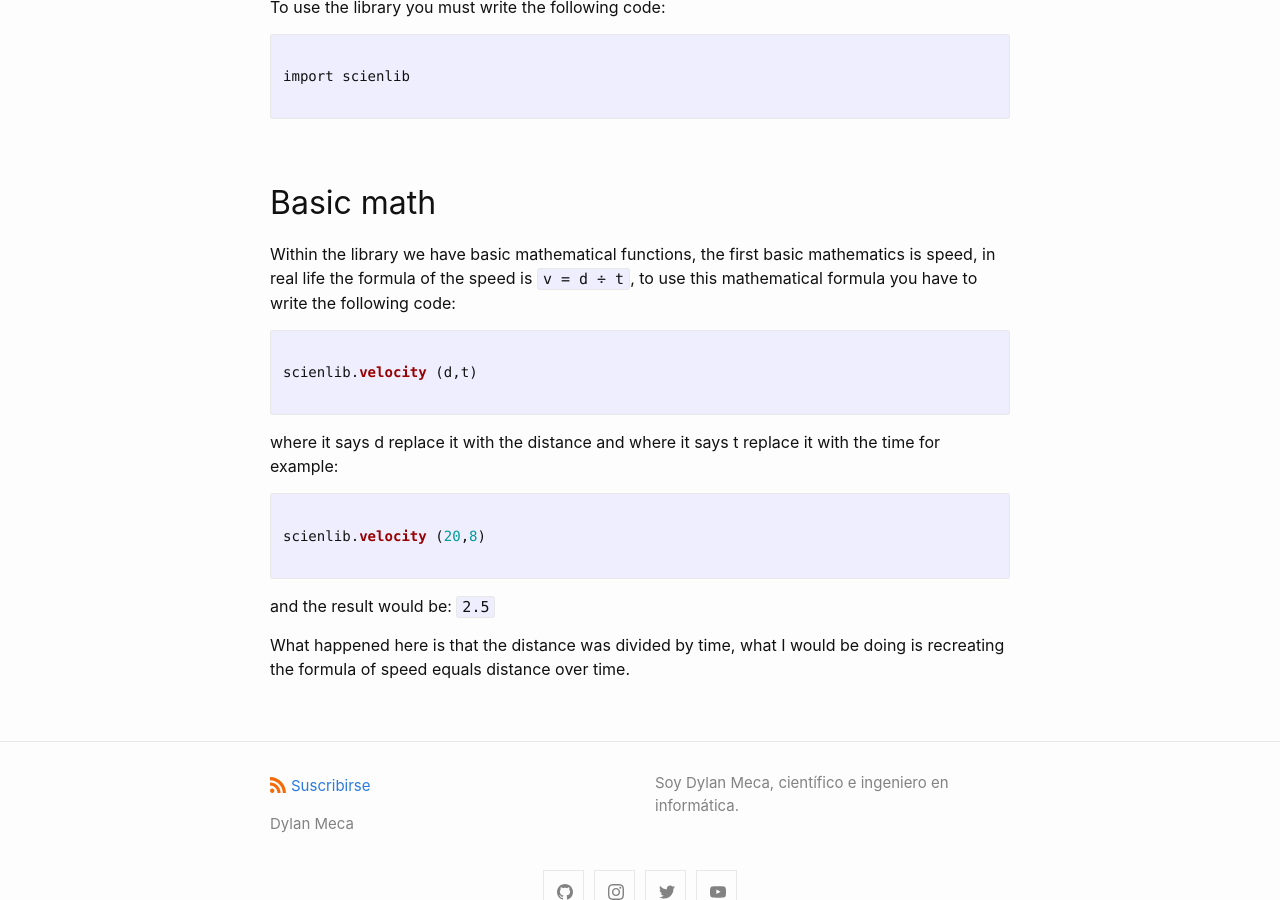
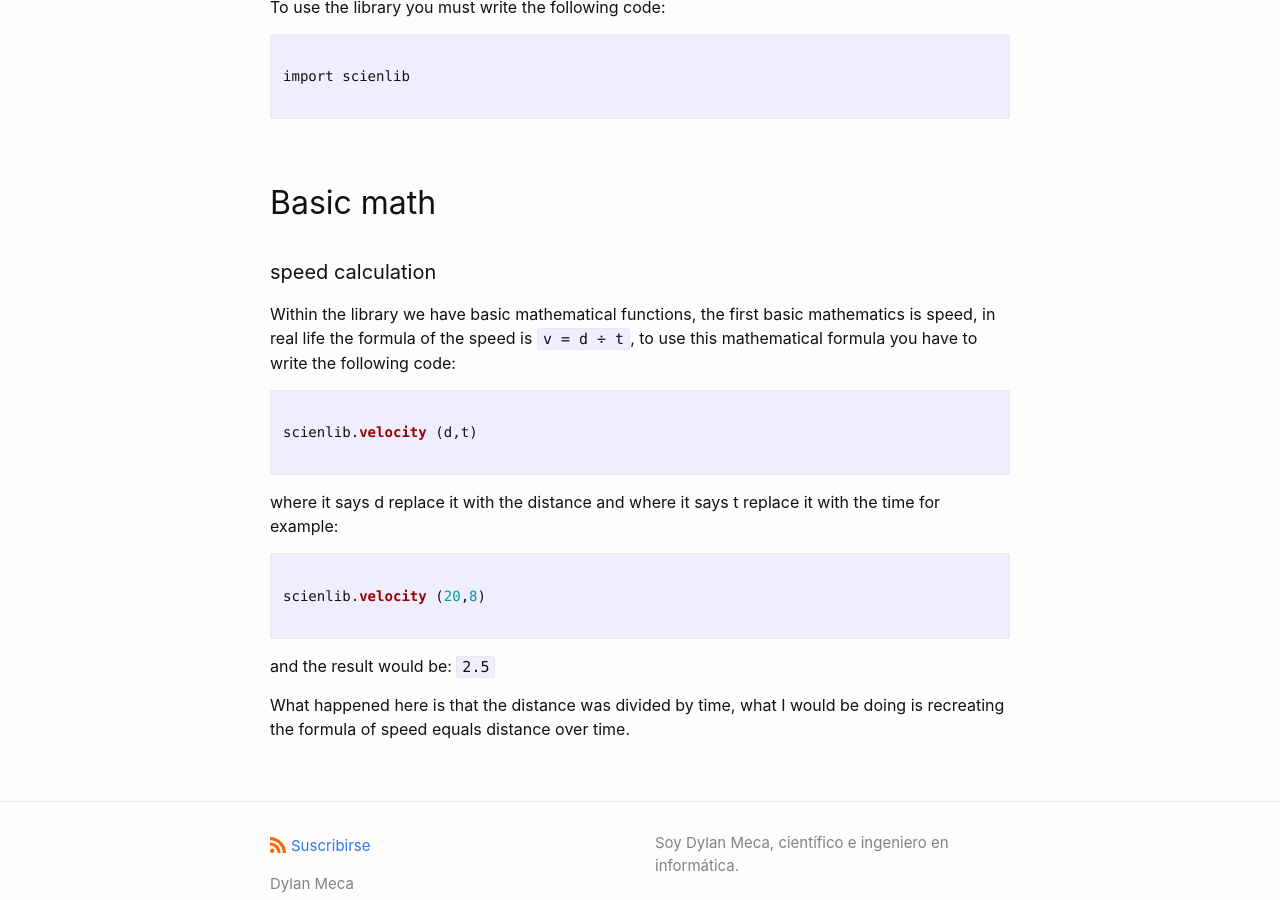
Before and after one commit to dylanmeca/dylanmeca.github.io, a Jekyll site: the page built from _posts/2021-04-28-scienlib-documentation.md, in a window 1280 px wide and 900 px high, scrolled down 647 px. Built offline with Jekyll 4.4.1, drawn with Linux system fonts in a browser that asks for light colours; a script that is not in the unit is left out; comment, search, counter and statistics services are not loaded.

Commit message:
Update 2021-04-28-scienlib-documentation.md

````diff
--- a/_posts/2021-04-28-scienlib-documentation.md
+++ b/_posts/2021-04-28-scienlib-documentation.md
@@ -33,6 +33,8 @@ import scienlib
 
 ## Basic math
 
+#### speed calculation
+
 Within the library we have basic mathematical functions, the first basic mathematics is speed, in real life the formula of the speed is ``` v = d ÷ t ```, to use this mathematical formula you have to write the following code:
 
 ```python
````
